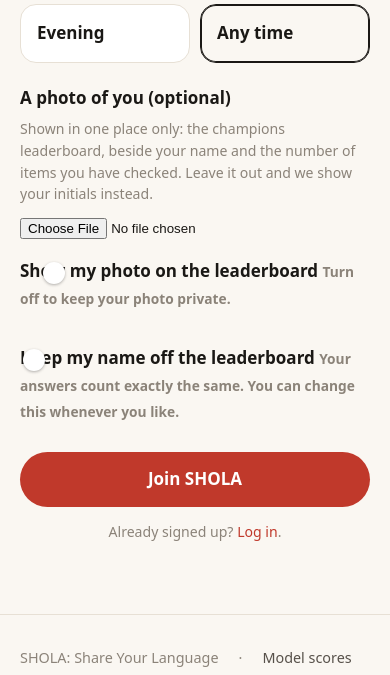
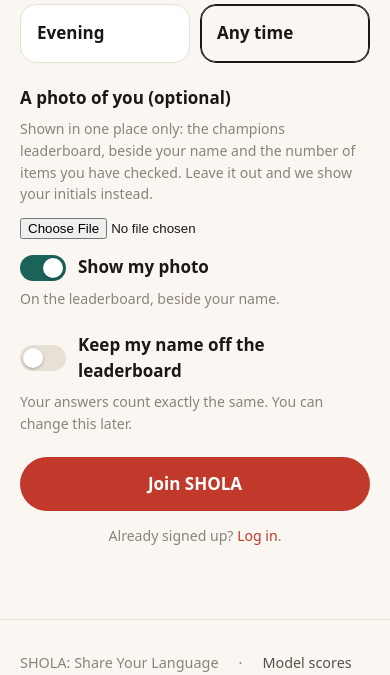
Before and after one commit to michsethowusu/SHOLA, a Flask app: page /join in a window 390 px wide. Shown: the part 1172-1847 px from the top of the page. Run offline with Flask 3, Linux system fonts and the light colour scheme.

Commit message:
Fix the switch, and take the sentence out of it
It never applied. `.field > label` is (0,1,1) and beat the bare `.switch`
class whatever the order, so the label stayed display:block, the track
never laid out, and the knob painted on top of the words. The selector is
`label.switch` now.

I checked it in an isolated preview with no .field wrapper, which is
exactly why it looked right there and was broken on the page. A component
has to be looked at where it lives.

The explanation moves out of the control. A paragraph wrapped inside
something clickable is a paragraph you can press by accident, and it made
the whole block read as one large button. The switch now carries a short
label and nothing else, with the sentence as hint text under it.

Also: the footer offers Log out once the nav is holding a link, and Log
in when it is not. Not a session in the usual sense — their emailed link
keeps working — but on a shared phone it is the thing people look for.

Co-Authored-By: Claude Opus 5 (1M context) <noreply@anthropic.com>

```diff
--- a/shola/static/css/shola.css
+++ b/shola/static/css/shola.css
@@ -403,56 +403,45 @@ input:focus, textarea:focus, select:focus { border-color: var(--ink); outline-of
 }
 .choice:has(input:focus-visible) { outline: 3px solid var(--forest); outline-offset: 2px; }
 
-/* A switch, for a setting that is simply on or off.
-   `.choice` above is for picking one thing out of several: it makes the whole
-   card the control and hides the input, which is right when the cards are the
-   options. A setting is not an option among others - it needs something that
-   looks like it can be flipped, and a reader needs to see which way it is
-   without comparing it to a card beside it. */
-.switch {
-  display: grid;
-  grid-template-columns: 1fr auto;
-  grid-template-areas: "t sw" "s sw";
-  /* Top, not centre: with a two-line explanation the switch otherwise floats
-     beside the middle of the paragraph, away from the label it belongs to. */
-  align-items: start;
-  column-gap: 18px;
+/* A switch, for a setting that is on or off.
+   `label.switch`, not `.switch`: `.field > label` above is (0,1,1) and would
+   win against a bare class whatever the order, leaving the track unstyled and
+   the knob painted over the label. Its explanation goes outside the control -
+   a sentence wrapped inside something clickable is a paragraph you can press
+   by accident. */
+label.switch {
+  display: flex;
+  align-items: center;
+  gap: 12px;
   cursor: pointer;
-  padding: 6px 0;
+  font-weight: 600;
+  margin-bottom: 7px;
 }
-.switch input { position: absolute; opacity: 0; pointer-events: none; }
-.switch .t { grid-area: t; font-weight: 600; }
-.switch .s {
-  grid-area: s;
-  font-size: .86rem;
-  color: var(--ink-faint);
-  margin-top: 3px;
-}
-.switch .sw {
-  grid-area: sw;
-  margin-top: 1px;
-  width: 48px;
-  height: 28px;
+label.switch input { position: absolute; opacity: 0; pointer-events: none; }
+label.switch .sw {
+  flex: none;
+  width: 46px;
+  height: 26px;
   border-radius: var(--r-full);
   background: var(--line);
   position: relative;
   transition: background .15s ease;
 }
-.switch .sw::after {
+label.switch .sw::after {
   content: "";
   position: absolute;
   top: 3px;
   left: 3px;
-  width: 22px;
-  height: 22px;
+  width: 20px;
+  height: 20px;
   border-radius: 50%;
   background: var(--paper);
   box-shadow: 0 1px 3px rgba(0, 0, 0, .3);
   transition: transform .15s ease;
 }
-.switch:has(input:checked) .sw { background: var(--forest); }
-.switch:has(input:checked) .sw::after { transform: translateX(20px); }
-.switch:has(input:focus-visible) .sw {
+label.switch:has(input:checked) .sw { background: var(--forest); }
+label.switch:has(input:checked) .sw::after { transform: translateX(20px); }
+label.switch:has(input:focus-visible) .sw {
   outline: 3px solid var(--forest);
   outline-offset: 2px;
 }
--- a/shola/templates/base.html
+++ b/shola/templates/base.html
@@ -55,7 +55,11 @@
     <span class="faint">·</span>
     <a href="{{ url_for('main.api_docs') }}">API</a>
     <span class="faint">·</span>
-    <a href="{{ url_for('main.login') }}">Log in</a>
+    {% if session.get('token') %}
+      <a href="{{ url_for('main.logout') }}">Log out</a>
+    {% else %}
+      <a href="{{ url_for('main.login') }}">Log in</a>
+    {% endif %}
     <span class="faint">·</span>
     <a href="{{ url_for('main.privacy') }}">Privacy</a>
     <span class="faint">·</span>
--- a/shola/templates/join.html
+++ b/shola/templates/join.html
@@ -64,12 +64,12 @@
           your initials instead.
         </p>
         <input type="file" id="photo" name="photo" accept="image/jpeg,image/png,image/webp">
-        <label class="switch" style="margin-top:12px">
+        <label class="switch" style="margin-top:14px">
           <input type="checkbox" name="photo_consent" value="1" checked>
           <span class="sw" aria-hidden="true"></span>
-          <span class="t">Show my photo on the leaderboard</span>
-          <span class="s">Turn off to keep your photo private.</span>
+          <span class="t">Show my photo</span>
         </label>
+        <p class="hint">On the leaderboard, beside your name.</p>
       </div>
 
       <div class="field">
@@ -78,9 +78,10 @@
                  {% if form and form.unlisted %}checked{% endif %}>
           <span class="sw" aria-hidden="true"></span>
           <span class="t">Keep my name off the leaderboard</span>
-          <span class="s">Your answers count exactly the same. You can change
-            this whenever you like.</span>
         </label>
+        <p class="hint">
+          Your answers count exactly the same. You can change this later.
+        </p>
       </div>
 
       <button class="btn wide" type="submit">Join SHOLA</button>
--- a/shola/views.py
+++ b/shola/views.py
@@ -498,9 +498,17 @@ def start(token):
     return redirect(url_for("main.evaluate", token=token))
 
 
+@main.route("/logout")
 @main.route("/leave")
-def leave():
+def logout():
+    """Forget the link this browser was remembering.
+
+    Not a sign-out in the usual sense - there is no session to end, and their
+    emailed link keeps working. It clears what the nav was holding, which is
+    what matters on a shared or borrowed phone.
+    """
     session.clear()
+    flash("Logged out. The link in your email still works.", "ok")
     return redirect(url_for("main.index"))
 
 
```
Also changed, not shown: shola/templates/settings.html (+5 -3 lines), tests/test_credit.py (+7 -1 lines).
